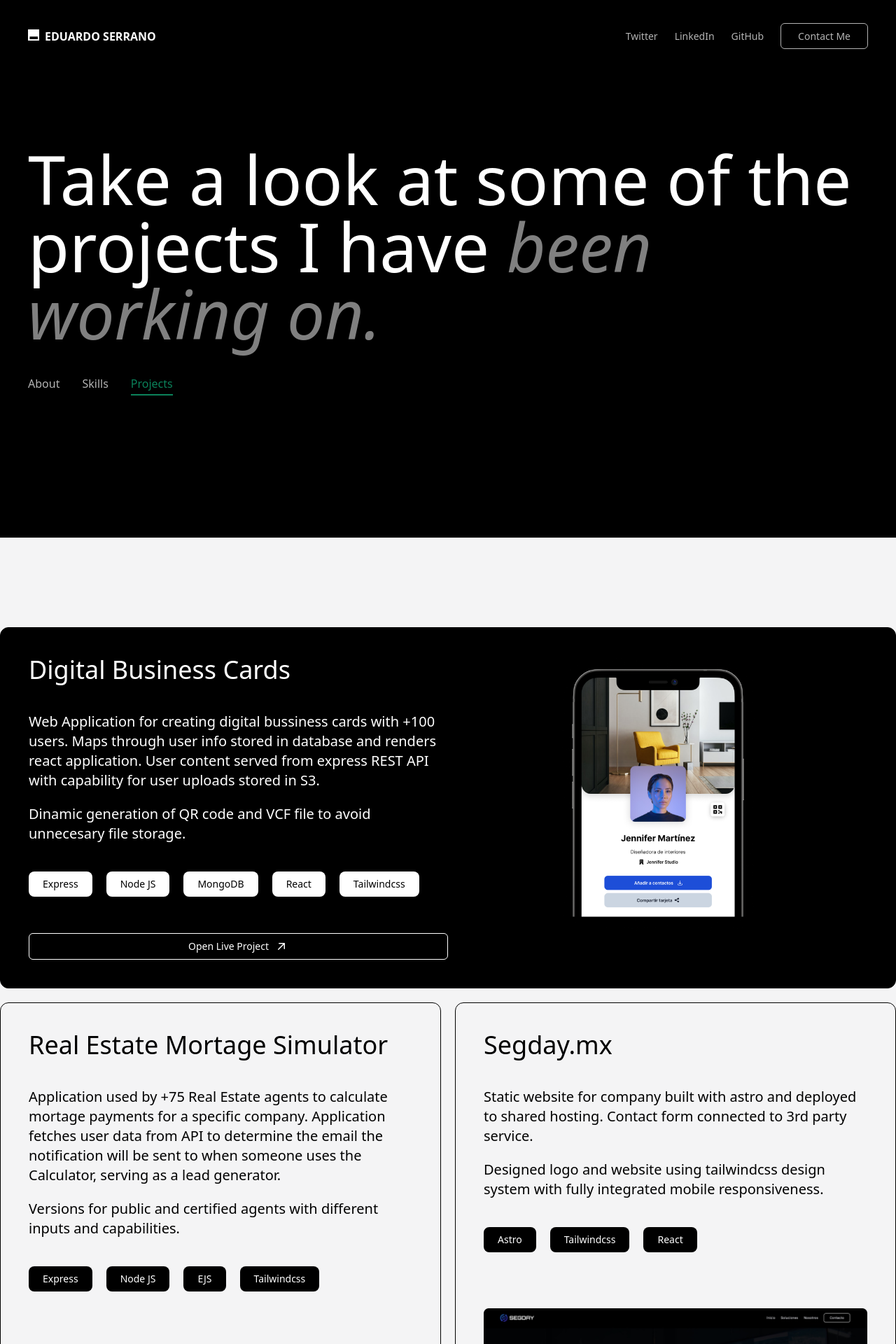
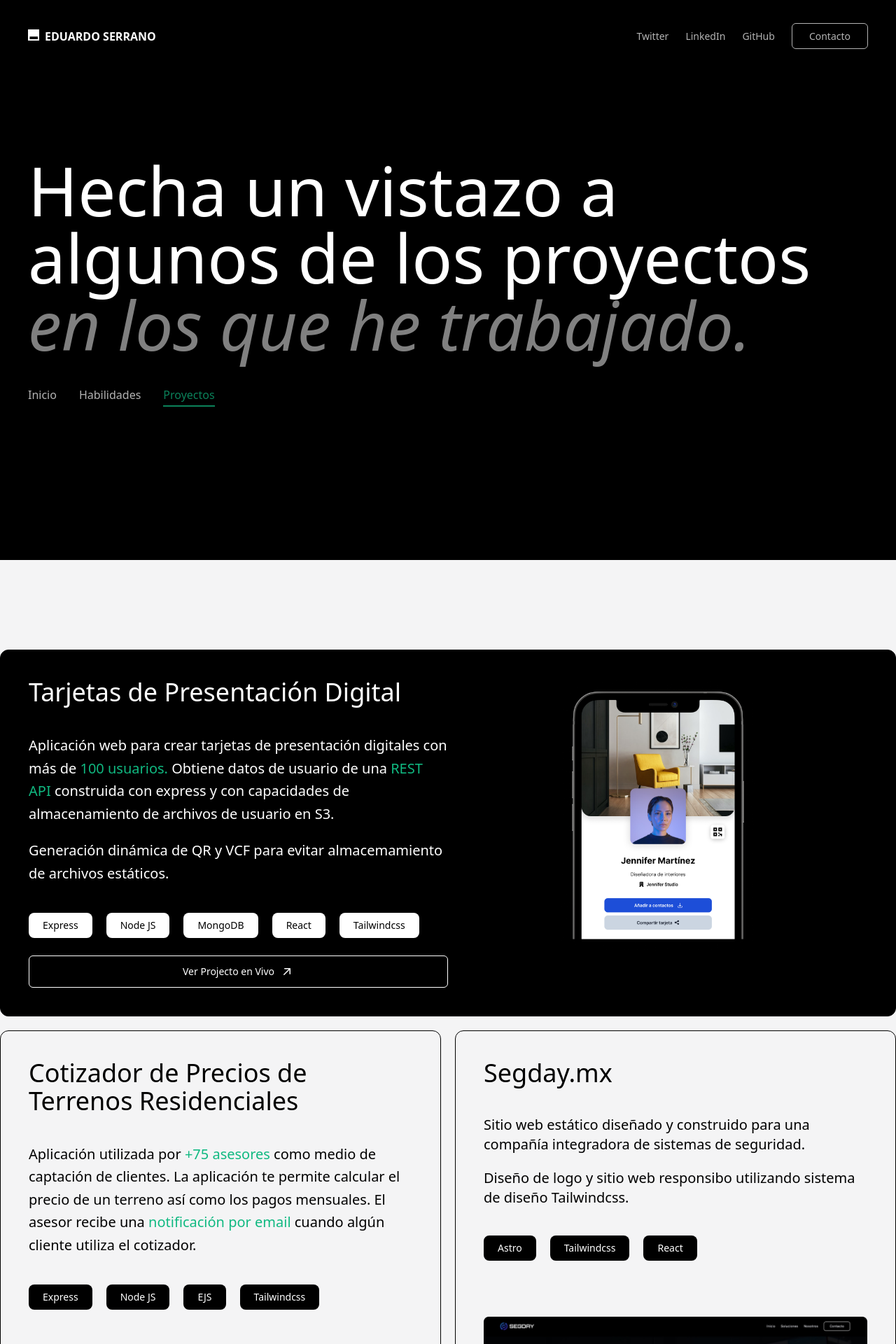
Before and after one commit to eSerranoRosete/porfolio, a Next.js app: page /projects in a window 1280 px wide. Shown: the top 1920 px of the page at 70% size. Built offline with nearby package versions, Linux system fonts and the light colour scheme.

Commit message:
Translated to Spanish and added mobile menu toggle

```diff
--- a/app/layout.tsx
+++ b/app/layout.tsx
@@ -1,4 +1,3 @@
-import Footer from "../components/Footer";
 import NavBar from "../components/navigation/NavBar";
 import { AnalyticsWrapper } from "../components/analytics";
 import "../styles/globals.css";
@@ -17,7 +16,6 @@ export default function RootLayout({
       <body className="bg-black">
         <NavBar />
         {children}
-        <Footer />
         <AnalyticsWrapper />
       </body>
     </html>
--- a/app/page.tsx
+++ b/app/page.tsx
@@ -5,6 +5,7 @@ import Link from "next/link";
 import { ArrowLongRightIcon } from "@heroicons/react/20/solid";
 import Hero from "../components/Hero";
 import { motion } from "framer-motion";
+import Footer from "../components/Footer";
 
 const Home = () => {
   return (
@@ -16,43 +17,45 @@ const Home = () => {
           transition={{ ease: "easeInOut", duration: 1 }}
           className="mb-10 text-9xl lg:text-8xl"
         >
-          I'm a creative web developer that is ready{" "}
+          Desarrollador web creativo full stack dispuesto{" "}
           <span className="font-thin italic opacity-50">
-            to take on a challenge.
+            a tomar un desafío.
           </span>
         </motion.h1>
       </Hero>
       <section className="bg-zinc-100">
         <div className="container relative m-auto py-32 px-10 ">
           <hr className="border border-zinc-900/60" />
-          <span className="float-right text-3xl lg:text-sm">ABOUT ME</span>
+          <span className="float-right text-3xl uppercase lg:text-sm">
+            Acerca de mi
+          </span>
           <div className="mt-32">
             <h2 className="mb-10 text-8xl font-medium text-zinc-900 lg:text-6xl">
-              Hi, my name is Eduardo.
+              Hola, mi nombre es Eduardo.
             </h2>
             <div className="max-w-4xl text-5xl font-light uppercase lg:text-2xl">
-              <p className="mb-10">
-                I'm a web developer based in{" "}
-                <span className="font-normal italic text-emerald-500 underline">
-                  {" "}
-                  Mexico City.
-                </span>
+              <p className="mb-5">
+                Soy un{" "}
+                <i className="text-emerald-500 underline">
+                  desarrollador web full stack
+                </i>{" "}
+                localizado en La Ciudad de México.
               </p>
               <p>
-                For the last two years I have been designing, building and
-                maintaining{" "}
-                <span className="font-normal italic text-emerald-500 underline">
-                  web applications.
-                </span>{" "}
-                I enjoy learning new Technologies and constantly challenging
-                myself to take on new projects.
+                Por los ultimos dos años, he estado{" "}
+                <i className="text-emerald-500 underline">
+                  diseñando, construyendo y manteniendo
+                </i>{" "}
+                aplicaciones web. Disfruto aprender nuevas tecnologías y
+                constantemente ponerme nuevos retos.
               </p>
               <a
                 target="_blank"
                 href="https://drive.google.com/file/d/1C5p77ecQYMn-Fj9cFO_Bi1RcuKpb_fXu/view?usp=share_link"
-                className="mt-10 inline-flex w-full items-center justify-center rounded-md border border-zinc-900 px-28 py-3 text-center text-5xl text-zinc-900 lg:w-auto lg:text-lg"
+                className="mt-10 inline-flex w-full items-center justify-center rounded-md border border-zinc-900 px-28 py-3 text-center text-2xl text-zinc-900 lg:w-auto lg:text-lg"
               >
-                View Resume <ArrowLongRightIcon className="ml-2 w-10 lg:w-5" />
+                Ver curriculum{" "}
+                <ArrowLongRightIcon className="ml-2 w-10 lg:w-5" />
               </a>
             </div>
           </div>
@@ -62,17 +65,17 @@ const Home = () => {
       <section className="bg-zinc-100 py-32">
         <div className="container m-auto grid auto-rows-min gap-20 rounded-md bg-black px-10 py-20 text-white shadow-xl lg:grid-cols-3 lg:gap-5 lg:py-10">
           <span className="h-20 text-6xl font-medium lg:col-span-3 lg:text-3xl">
-            Skills
+            Habilidades
             <Link
               href="/skills"
               className="float-right flex items-center text-3xl font-light uppercase lg:text-sm"
             >
-              View Full Skill Set{" "}
+              Ver todas
               <ArrowLongRightIcon className="ml-2 w-10 lg:w-6" />
             </Link>
           </span>
           <div>
-            <h6 className="text-3xl opacity-70 lg:text-base">The Basics</h6>
+            <h6 className="text-3xl opacity-70 lg:text-base">Lo Básico</h6>
             <h5 className="text-8xl font-bold lg:text-5xl">
               HTML5{" "}
               <span className="text-2xl text-emerald-500 lg:text-xl">97%</span>
@@ -88,7 +91,7 @@ const Home = () => {
           </div>
           <div>
             <h6 className="text-3xl opacity-70 lg:text-base">
-              Advanced Technologies
+              Tecnologías Avanzadas
             </h6>
             <h5 className="text-8xl font-bold lg:text-5xl">
               React{" "}
@@ -108,7 +111,7 @@ const Home = () => {
             </h5>
           </div>
           <div>
-            <h6 className="text-3xl opacity-70 lg:text-base">Tools</h6>
+            <h6 className="text-3xl opacity-70 lg:text-base">Herramientas</h6>
             <h5 className="text-8xl font-bold lg:text-5xl">
               Git{" "}
               <span className="text-2xl text-emerald-500 lg:text-xl">86%</span>
@@ -133,8 +136,8 @@ const Home = () => {
             viewport={{ once: true }}
             className="mb-20 text-8xl lg:text-6xl"
           >
-            See these <i className="font-thin">skills in action</i> by exploring
-            some of my latest projects.
+            Ve estas <i className="font-thin">habilidades en acción</i>{" "}
+            explorando algunos de mis proyectos mas recientes.
           </motion.h2>
           <motion.div
             initial={{ opacity: 0, y: 30 }}
@@ -146,12 +149,13 @@ const Home = () => {
               href="/projects"
               className="flex cursor-pointer items-center text-5xl lg:text-xl"
             >
-              View Latest Projects{" "}
+              Ver Projectos Recientes
               <ArrowLongRightIcon className="ml-3 w-12 lg:w-8" />
             </Link>
           </motion.div>
         </div>
       </section>
+      <Footer />
     </>
   );
 };
--- a/app/projects/page.tsx
+++ b/app/projects/page.tsx
@@ -5,6 +5,7 @@ import Hero from "../../components/Hero";
 import TechStackItem from "../../components/TechStackItem";
 import { ArrowUpRightIcon } from "@heroicons/react/20/solid";
 import { motion } from "framer-motion";
+import Footer from "../../components/Footer";
 
 const Projects = () => {
   return (
@@ -16,28 +17,31 @@ const Projects = () => {
           transition={{ ease: "easeInOut", duration: 1 }}
           className="mb-10 text-9xl lg:text-8xl"
         >
-          Take a look at some of the projects I have{" "}
-          <span className="font-thin italic opacity-50">been working on.</span>
+          Hecha un vistazo a algunos de los proyectos{" "}
+          <span className="font-thin italic opacity-50">
+            en los que he trabajado.
+          </span>
         </motion.h1>
       </Hero>
       <section className="space-y-20 bg-zinc-100 py-32">
-        <div className="container m-auto gap-5 space-y-10 lg:grid lg:grid-cols-2 lg:space-y-0">
+        <div className="container m-auto gap-5 space-y-28 lg:grid lg:grid-cols-2 lg:space-y-0">
           <div className="col-span-2 space-y-20 rounded-xl border border-black bg-black px-10 py-32 text-white lg:grid lg:grid-cols-2 lg:space-y-0 lg:py-10">
             <div>
               <h2 className="mb-10 text-7xl font-medium lg:text-4xl">
-                Digital Business Cards
+                Tarjetas de Presentación Digital
               </h2>
               <div className="mb-10 text-5xl font-extralight lg:text-xl">
-                <p className="mb-5">
-                  Web Application for creating digital bussiness cards with{" "}
-                  <b>+100 users.</b> Maps through user info stored in database
-                  and renders react application. User content served from
-                  express REST API with capability for user uploads stored in
-                  S3.
+                <p className="mb-5 leading-relaxed">
+                  Aplicación web para crear tarjetas de presentación digitales
+                  con más de <b className="text-emerald-500">100 usuarios.</b>{" "}
+                  Obtiene datos de usuario de una{" "}
+                  <strong className="text-emerald-500">REST API</strong>{" "}
+                  construida con express y con capacidades de almacenamiento de
+                  archivos de usuario en S3.
                 </p>
-                <p>
-                  Dinamic generation of QR code and VCF file to avoid unnecesary
-                  file storage.
+                <p className="leading-relaxed">
+                  Generación dinámica de QR y VCF para evitar almacemamiento de
+                  archivos estáticos.
                 </p>
               </div>
               <div className="flex flex-wrap items-center gap-5">
@@ -55,10 +59,10 @@ const Projects = () => {
             />
             <Link
               target="_blank"
-              className="flex w-full items-center justify-center rounded-md border border-white py-2 text-3xl lg:text-sm"
+              className="flex w-full items-center justify-center rounded-md border border-white py-3 text-4xl lg:text-sm"
               href="https://inteminer.vercel.app/6318075e2146d942018ce831"
             >
-              Open Live Project{" "}
+              Ver Projecto en Vivo
               <ArrowUpRightIcon className="ml-2 w-10 lg:w-5" />
             </Link>
           </div>
@@ -66,19 +70,17 @@ const Projects = () => {
           <div className="space-y-20 rounded-xl border border-black px-10 py-10">
             <div>
               <h2 className="mb-10 text-7xl font-medium lg:text-4xl">
-                Real Estate Mortage Simulator
+                Cotizador de Precios de Terrenos Residenciales
               </h2>
               <div className="mb-10 text-5xl font-extralight lg:text-xl">
-                <p className="mb-5">
-                  Application used by <b>+75</b> Real Estate agents to calculate
-                  mortage payments for a specific company. Application fetches
-                  user data from API to determine the email the notification
-                  will be sent to when someone uses the Calculator, serving as a
-                  lead generator.
-                </p>
-                <p>
-                  Versions for public and certified agents with different inputs
-                  and capabilities.
+                <p className="mb-5 leading-relaxed">
+                  Aplicación utilizada por{" "}
+                  <b className="text-emerald-500">+75 asesores</b> como medio de
+                  captación de clientes. La aplicación te permite calcular el
+                  precio de un terreno así como los pagos mensuales. El asesor
+                  recibe una{" "}
+                  <b className="text-emerald-500">notificación por email</b>{" "}
+                  cuando algún cliente utiliza el cotizador.
                 </p>
               </div>
               <div className="flex flex-wrap items-center gap-5">
@@ -95,10 +97,10 @@ const Projects = () => {
             />
             <Link
               target="_blank"
-              className="flex w-full items-center justify-center rounded-md border border-black py-2 text-3xl lg:text-sm"
+              className="flex w-full items-center justify-center rounded-md border border-black py-3 text-4xl lg:text-sm"
               href="https://cotizador.inteminer.com/cliente/6351ebc0b83b047c5dff0b88"
             >
-              Open Live Project{" "}
+              Ver Projecto en Vivo
               <ArrowUpRightIcon className="ml-2 w-10 lg:w-5" />
             </Link>
           </div>
@@ -110,12 +112,12 @@ const Projects = () => {
               </h2>
               <div className="mb-10 text-5xl font-extralight lg:text-xl">
                 <p className="mb-5">
-                  Static website for company built with astro and deployed to
-                  shared hosting. Contact form connected to 3rd party service.
+                  Sitio web estático diseñado y construido para una compañía
+                  integradora de sistemas de seguridad.
                 </p>
                 <p>
-                  Designed logo and website using tailwindcss design system with
-                  fully integrated mobile responsiveness.
+                  Diseño de logo y sitio web responsibo utilizando sistema de
+                  diseño Tailwindcss.
                 </p>
               </div>
               <div className="flex flex-wrap items-center gap-5">
@@ -131,15 +133,16 @@ const Projects = () => {
             />
             <Link
               target="_blank"
-              className="flex w-full items-center justify-center rounded-md border border-black py-2 text-3xl lg:text-sm"
+              className="flex w-full items-center justify-center rounded-md border border-black py-3 text-4xl lg:text-sm"
               href="https://segday.mx"
             >
-              Open Live Project{" "}
+              Ver Projecto en Vivo
               <ArrowUpRightIcon className="ml-2 w-10 lg:w-5" />
             </Link>
           </div>
         </div>
       </section>
+      <Footer />
     </>
   );
 };
--- a/app/skills/page.tsx
+++ b/app/skills/page.tsx
@@ -3,6 +3,7 @@
 import Hero from "../../components/Hero";
 import { motion } from "framer-motion";
 import Head from "next/head";
+import Footer from "../../components/Footer";
 
 const Skills = () => {
   return (
@@ -17,10 +18,8 @@ const Skills = () => {
           transition={{ ease: "easeInOut", duration: 0.5 }}
           className="mb-10 text-9xl lg:text-8xl"
         >
-          I have been learning a lot of things lately.{" "}
-          <span className="font-thin italic opacity-50">
-            And I absolutely love it.
-          </span>
+          He estado aprendiendo muchas cosas ultimamente{" "}
+          <span className="font-thin italic opacity-50">y me encanta.</span>
         </motion.h1>
       </Hero>
       <section className="bg-emerald-500 px-10 py-32">
@@ -32,16 +31,17 @@ const Skills = () => {
             viewport={{ once: true }}
             className="mb-20 text-8xl lg:text-6xl"
           >
-            Commited with <i className="font-thin">the process of learning</i>{" "}
-            new skills and technologies.
+            Comprometido con{" "}
+            <i className="font-thin">el proceso de aprendizaje</i> de nuevas
+            tecnologías y habilidades.
           </motion.h2>
         </div>
         <div className="container m-auto grid auto-rows-min gap-20 rounded-md bg-black px-10 py-20 text-white shadow-xl lg:grid-cols-3 lg:gap-10 lg:py-10">
           <span className="h-20 text-6xl font-medium lg:col-span-3 lg:text-3xl">
-            Skills
+            Habilidades
           </span>
           <div>
-            <h6 className="text-3xl opacity-70 lg:text-base">The Basics</h6>
+            <h6 className="text-3xl opacity-70 lg:text-base">Lo Básico</h6>
             <h5 className="text-8xl font-bold lg:text-5xl">
               HTML5{" "}
               <span className="text-2xl text-emerald-500 lg:text-xl">97%</span>
@@ -57,7 +57,7 @@ const Skills = () => {
           </div>
           <div>
             <h6 className="text-3xl opacity-70 lg:text-base">
-              Advanced Technologies
+              Tecnologías Avanzadas
             </h6>
             <h5 className="text-8xl font-bold lg:text-5xl">
               React{" "}
@@ -85,7 +85,7 @@ const Skills = () => {
             </h5>
           </div>
           <div>
-            <h6 className="text-3xl opacity-70 lg:text-base">Tools</h6>
+            <h6 className="text-3xl opacity-70 lg:text-base">Herramientas</h6>
             <h5 className="text-8xl font-bold lg:text-5xl">
               Git{" "}
               <span className="text-2xl text-emerald-500 lg:text-xl">86%</span>
@@ -100,7 +100,7 @@ const Skills = () => {
             </h5>
           </div>
           <div>
-            <h6 className="text-3xl opacity-70 lg:text-base">Databases</h6>
+            <h6 className="text-3xl opacity-70 lg:text-base">Bases de Datos</h6>
             <h5 className="text-8xl font-bold lg:text-5xl">
               MySQL{" "}
               <span className="text-2xl text-emerald-500 lg:text-xl">87%</span>
@@ -112,7 +112,7 @@ const Skills = () => {
           </div>
           <div>
             <h6 className="text-3xl opacity-70 lg:text-base">
-              Other Languages
+              Otros Lenguajes
             </h6>
             <h5 className="text-8xl font-bold lg:text-5xl">
               Python{" "}
@@ -124,9 +124,7 @@ const Skills = () => {
             </h5>
           </div>
           <div>
-            <h6 className="text-3xl opacity-70 lg:text-base">
-              Some Other Languages
-            </h6>
+            <h6 className="text-3xl opacity-70 lg:text-base">Comunicación</h6>
             <h5 className="text-8xl font-bold lg:text-5xl">
               Spanish{" "}
               <span className="text-2xl text-emerald-500 lg:text-xl">99%</span>
@@ -144,9 +142,11 @@ const Skills = () => {
           viewport={{ once: true }}
           className="container m-auto mt-16 mb-20 text-right text-7xl lg:text-4xl"
         >
-          Yes, this list gets <i className="font-thin">constantly updated.</i>
+          Si, esta lista la mantengo{" "}
+          <i className="font-thin">constantemente actualizada.</i>
         </motion.h2>
       </section>
+      <Footer />
     </>
   );
 };
--- a/components/Hero.tsx
+++ b/components/Hero.tsx
@@ -4,9 +4,11 @@ import MainMenu from "./navigation/MainMenu";
 const Hero = ({ children }: { children: React.ReactNode }) => {
   return (
     <div className="relative overflow-clip bg-black ">
-      <div className="container m-auto py-52 px-10 text-white ">
-        {children}
-        <MainMenu />
+      <div className="container m-auto flex min-h-screen items-center px-10 text-white ">
+        <div>
+          {children}
+          <MainMenu />
+        </div>
       </div>
     </div>
   );
--- a/components/navigation/MainMenu.tsx
+++ b/components/navigation/MainMenu.tsx
@@ -24,7 +24,7 @@ const MainMenu = () => {
               : ""
           }`}
         >
-          About
+          Inicio
         </Link>
       </li>
       <li>
@@ -36,7 +36,7 @@ const MainMenu = () => {
               : ""
           }`}
         >
-          Skills
+          Habilidades
         </Link>
       </li>
       <li>
@@ -48,7 +48,7 @@ const MainMenu = () => {
               : ""
           }`}
         >
-          Projects
+          Proyectos
         </Link>
       </li>
     </motion.ul>
--- a/components/navigation/NavBar.tsx
+++ b/components/navigation/NavBar.tsx
@@ -1,10 +1,13 @@
 "use client";
 
 import Link from "next/link";
-import { Bars2Icon } from "@heroicons/react/20/solid";
+import { Bars2Icon, XMarkIcon } from "@heroicons/react/20/solid";
 import { motion } from "framer-motion";
+import { useState } from "react";
 
 const NavBar = () => {
+  const [menu, setMenu] = useState(false);
+
   return (
     <motion.header
       initial={{ opacity: 0, y: "-100%" }}
@@ -12,7 +15,7 @@ const NavBar = () => {
       transition={{ duration: 1.5, delay: 0.3, ease: "easeInOut" }}
       className="absolute top-0 z-50 w-full"
     >
-      <nav className="container m-auto flex items-center justify-between px-10 py-10 text-white">
+      <nav className="container m-auto flex items-center justify-between px-10 py-20 text-white lg:py-10">
         <Link
           href="/"
           className="flex w-fit items-baseline text-4xl font-semibold lg:text-base"
@@ -24,7 +27,7 @@ const NavBar = () => {
           />
           EDUARDO SERRANO
         </Link>
-        <Bars2Icon className="w-14 lg:hidden" />
+        <Bars2Icon className="w-14 lg:hidden" onClick={() => setMenu(true)} />
         <ul className="hidden items-center space-x-6 text-sm lg:flex">
           <li className="opacity-70 hover:opacity-100">
             <Link href="https://twitter.com/eserrano_r" target="_blank">
@@ -50,11 +53,41 @@ const NavBar = () => {
               href="https://inteminer.vercel.app/633519f1042a8c450319d886"
               className="cursor-pointer rounded-md border border-white px-6 py-2 opacity-70 hover:opacity-100"
             >
-              Contact Me
+              Contacto
             </Link>
           </li>
         </ul>
       </nav>
+      <div
+        className={`absolute top-0 min-h-screen w-full bg-emerald-500 px-10 py-32 ${
+          !menu ? "hidden" : ""
+        }`}
+      >
+        <ul className="flex flex-col space-y-10 text-right text-9xl font-semibold">
+          <XMarkIcon
+            className="float-right w-28 self-end"
+            onClick={() => setMenu(false)}
+          />
+          <Link href="https://twitter.com/eserrano_r" target="_blank">
+            Twitter
+          </Link>
+          <Link
+            href="https://www.linkedin.com/in/eduardo-serrano-46071a19b/"
+            target="_blank"
+          >
+            LinkedIn
+          </Link>
+          <Link href="https://github.com/eSerranoRosete" target="_blank">
+            GitHub
+          </Link>
+          <Link
+            target="_blank"
+            href="https://inteminer.vercel.app/633519f1042a8c450319d886"
+          >
+            Contacto
+          </Link>
+        </ul>
+      </div>
     </motion.header>
   );
 };
```
Also changed, not shown: components/Footer.tsx (+4 -4 lines).
